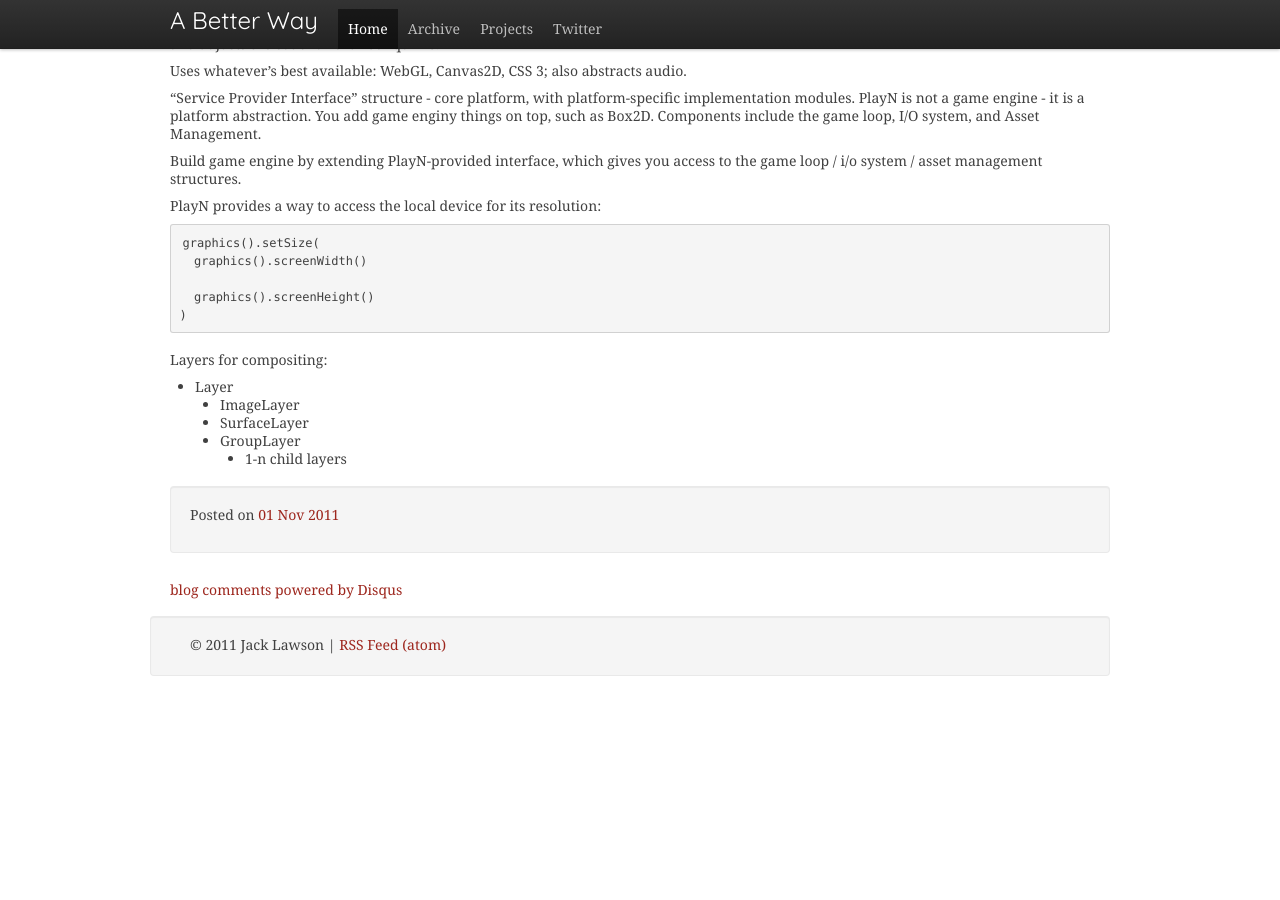
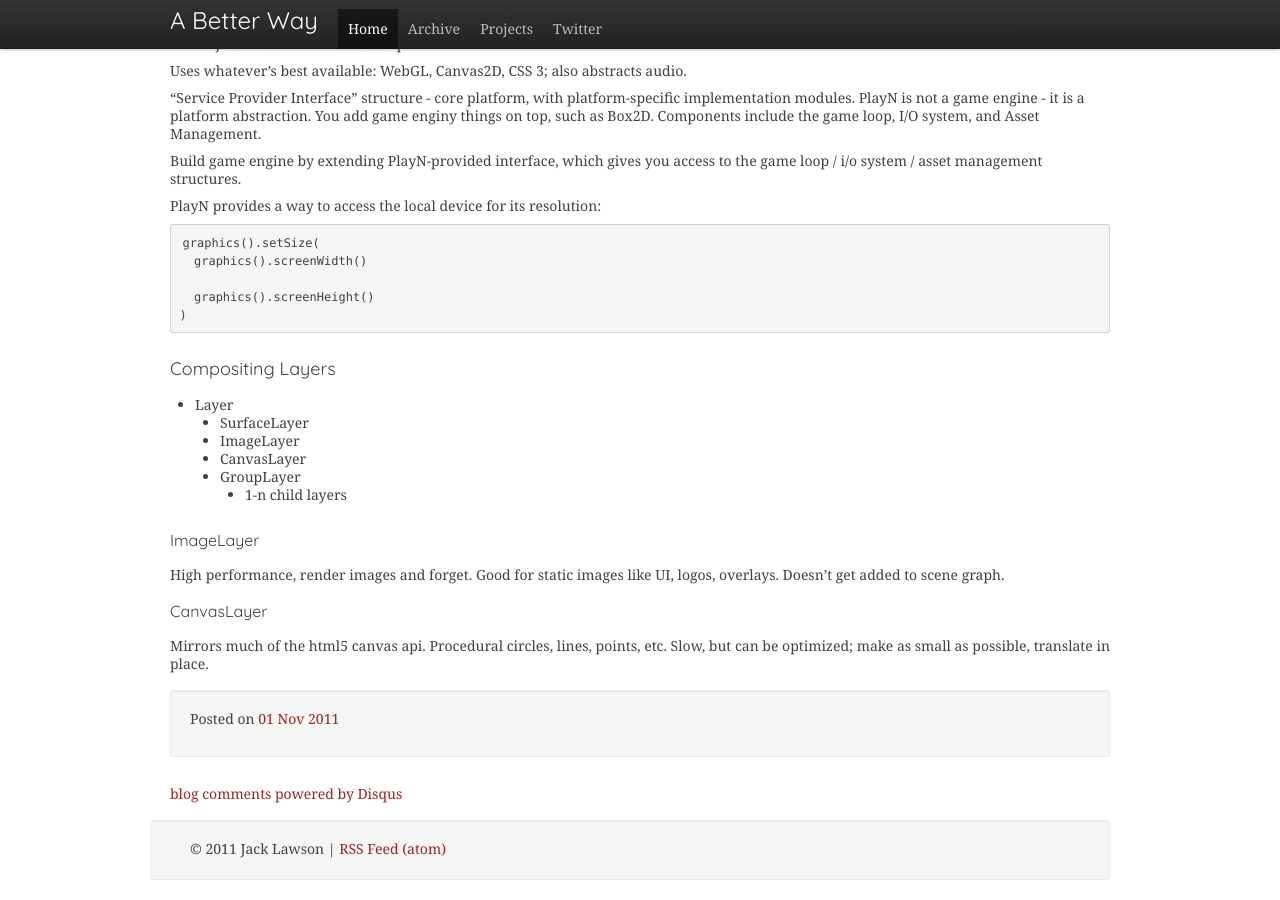
Before and after one commit to ajacksified/ajacksified.github.com, a Jekyll site: the page built from _posts/2011-11-01-new-game-conf-liveblog.markdown, in a window 1280 px wide and 900 px high, scrolled down 10036 px. Built offline with Jekyll 4.4.1, drawn with Linux system fonts in a browser that asks for light colours; nearby versions of some CDN libraries; some web fonts are replaced; Markdown is read by kramdown in place of the engine named in the settings; comment, search, counter and statistics services are not loaded; before the commit the page ends 10732 px from its top, so only the background shows below that.

Commit message:
Session 5

```diff
--- a/_posts/2011-11-01-new-game-conf-liveblog.markdown
+++ b/_posts/2011-11-01-new-game-conf-liveblog.markdown
@@ -687,10 +687,21 @@ PlayN provides a way to access the local device for its resolution:
       graphics().screenHeight()
     )
 
-Layers for compositing:
+### Compositing Layers
 
 * Layer
+    * SurfaceLayer
     * ImageLayer
-    * SurfaceLayer
+    * CanvasLayer
     * GroupLayer
         * 1-n child layers
+
+#### ImageLayer
+
+High performance, render images and forget. Good for static
+images like UI, logos, overlays. Doesn't get added to scene graph.
+
+#### CanvasLayer
+
+Mirrors much of the html5 canvas api. Procedural circles, lines, points, etc.
+Slow, but can be optimized; make as small as possible, translate in place.
```
